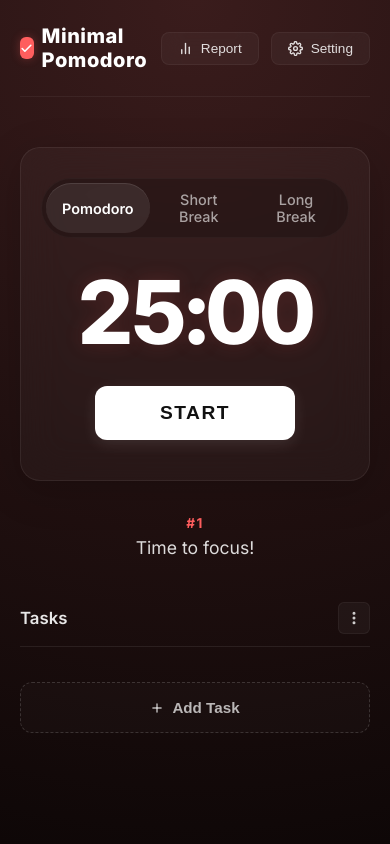
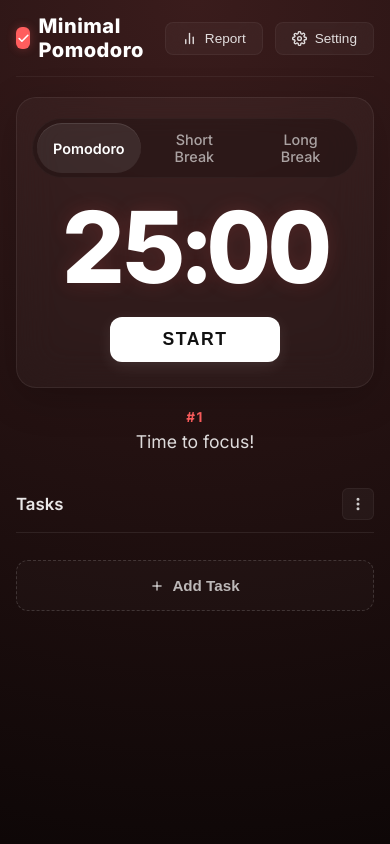
Before and after one commit to salunke12/minimal-pomodoro, a Django app: page / in a window 390 px wide. Run offline with Django 5.2, Linux system fonts and the light colour scheme; data that the repository does not hold is empty.

Commit message:
Optimize layout and margins for snapped (50% screen) viewports

```diff
--- a/tracker/templates/tracker/index.html
+++ b/tracker/templates/tracker/index.html
@@ -841,6 +841,49 @@
         @keyframes slideDown {
             from { opacity: 0; transform: translateY(-8px); }
             to { opacity: 1; transform: translateY(0); }
+        }
+
+        @media (max-width: 1024px) {
+            body {
+                padding: 0 16px;
+            }
+            .app-header {
+                padding: 14px 0;
+                margin-bottom: 20px;
+            }
+            .workspace {
+                gap: 16px;
+                margin-bottom: 30px;
+            }
+            .timer-card {
+                padding: 20px 15px 25px 15px;
+            }
+            .tab-selectors {
+                margin-bottom: 20px;
+            }
+            .clock-display {
+                font-size: 6.2rem;
+                margin-bottom: 20px;
+            }
+            .start-btn {
+                padding: 12px 40px;
+                font-size: 1.1rem;
+                min-width: 170px;
+            }
+            .reset-btn {
+                width: 44px;
+                height: 44px;
+                border-radius: 10px;
+            }
+            .info-status {
+                margin-top: 5px;
+            }
+            .divider {
+                margin-bottom: 12px;
+            }
+            .task-item {
+                padding: 12px 16px;
+            }
         }
     </style>
 </head>
```
